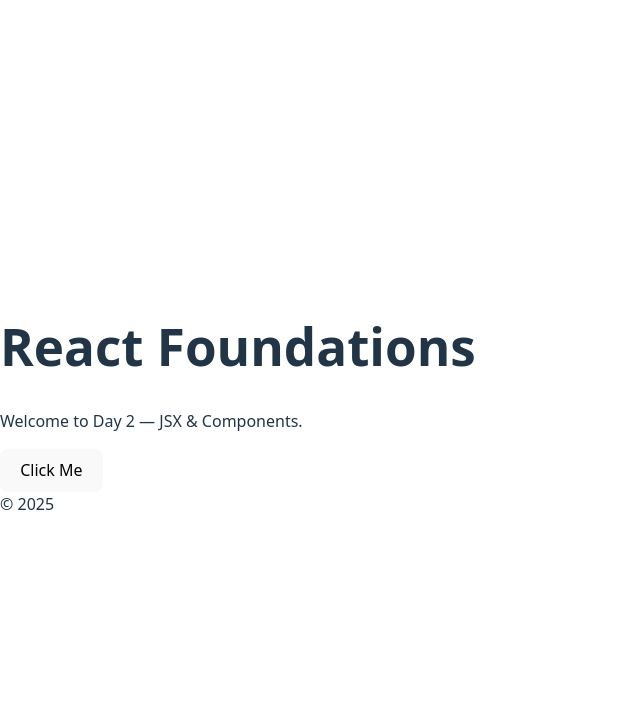
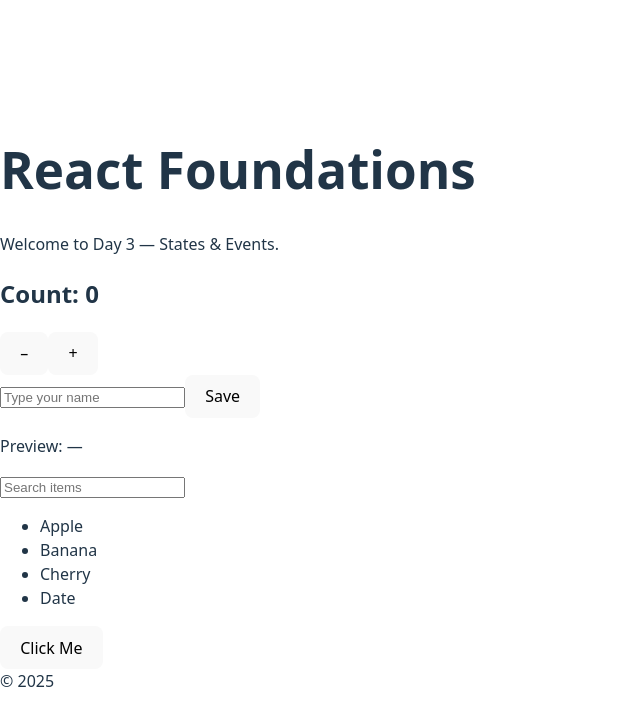
Before and after one commit to caseytaitel/dev-foundations, a React (Vite) app in the folder react/: page / in a window 1280 px wide. Shown: the top 726 px of the page, without its empty margins (0-640 px from the left). Built offline with nearby package versions, Linux system fonts and the light colour scheme.

Commit message:
Add controlled input (NameForm) and lifted-state search demo

```diff
--- a/react/src/App.jsx
+++ b/react/src/App.jsx
@@ -1,10 +1,17 @@
 import Header from "./components/Header";
 import Footer from "./components/Footer";
 import Button from "./components/Button";
+import Counter from "./components/Counter";
+import NameForm from "./components/NameForm";
+import { useState } from "react";
+import SearchBox from "./components/SearchBox";
+import ItemList from "./components/ItemList";
 
 export default function App() {
   const title = "React Foundations";
   const year = new Date().getFullYear();
+  const [query, setQuery] = useState("");
+  const items = ["Apple", "Banana", "Cherry", "Date"];
 
   function handleClick() {
     alert("Button clicked!");
@@ -14,7 +21,15 @@
     <>
       <Header title={title} />
       <main>
-        <p>Welcome to Day 2 — JSX & Components.</p>
+        <p>Welcome to Day 3 — States & Events.</p>
+        <Counter />
+        <NameForm />
+
+        <section>
+          <SearchBox query={query} onChange={setQuery} />
+          <ItemList items={items} query={query} />
+        </section>
+
         <Button label="Click Me" onClick={handleClick} />
       </main>
       <Footer year={year} />
--- /dev/null
+++ b/react/src/components/Counter.jsx
@@ -0,0 +1,21 @@
+import { useState } from "react";
+
+export default function Counter() {
+  const [count, setCount] = useState(0);
+
+  function handleIncrement() {
+    setCount(count + 1);
+  }
+
+  function handleDecrement() {
+    setCount(count - 1);
+  }
+
+  return (
+    <>
+      <h2>Count: {count}</h2>
+      <button onClick={handleDecrement}>–</button>
+      <button onClick={handleIncrement}>+</button>
+    </>
+  );
+}
--- /dev/null
+++ b/react/src/components/ItemList.jsx
@@ -0,0 +1,11 @@
+export default function ItemList({ items, query }) {
+    const q = query.trim().toLowerCase();
+    const filtered = q ? items.filter(i => i.toLowerCase().includes(q)) : items;
+
+    if (!filtered.length) return <p>No results.</p>;
+    return (
+      <ul>
+        {filtered.map((i) => <li key={i}>{i}</li>)}
+      </ul>
+    );
+  }
--- /dev/null
+++ b/react/src/components/NameForm.jsx
@@ -0,0 +1,29 @@
+import { useState } from "react";
+
+export default function NameForm() {
+  const [name, setName] = useState("");
+
+  function handleChange(e) {
+    setName(e.target.value);
+  }
+
+  function handleSubmit(e) {
+    e.preventDefault();
+    alert(`Saved: ${name.trim() || "(empty)"}`);
+  }
+
+  return (
+    <>
+      <form onSubmit={handleSubmit}>
+        <input
+          type="text"
+          placeholder="Type your name"
+          value={name}
+          onChange={handleChange}
+        />
+        <button type="submit">Save</button>
+      </form>
+      <p>Preview: {name || "—"}</p>
+    </>
+  );
+}
--- /dev/null
+++ b/react/src/components/SearchBox.jsx
@@ -0,0 +1,10 @@
+export default function SearchBox({ query, onChange }) {
+    return (
+      <input
+        type="search"
+        placeholder="Search items"
+        value={query}
+        onChange={(e) => onChange(e.target.value)}
+      />
+    );
+  }
```
